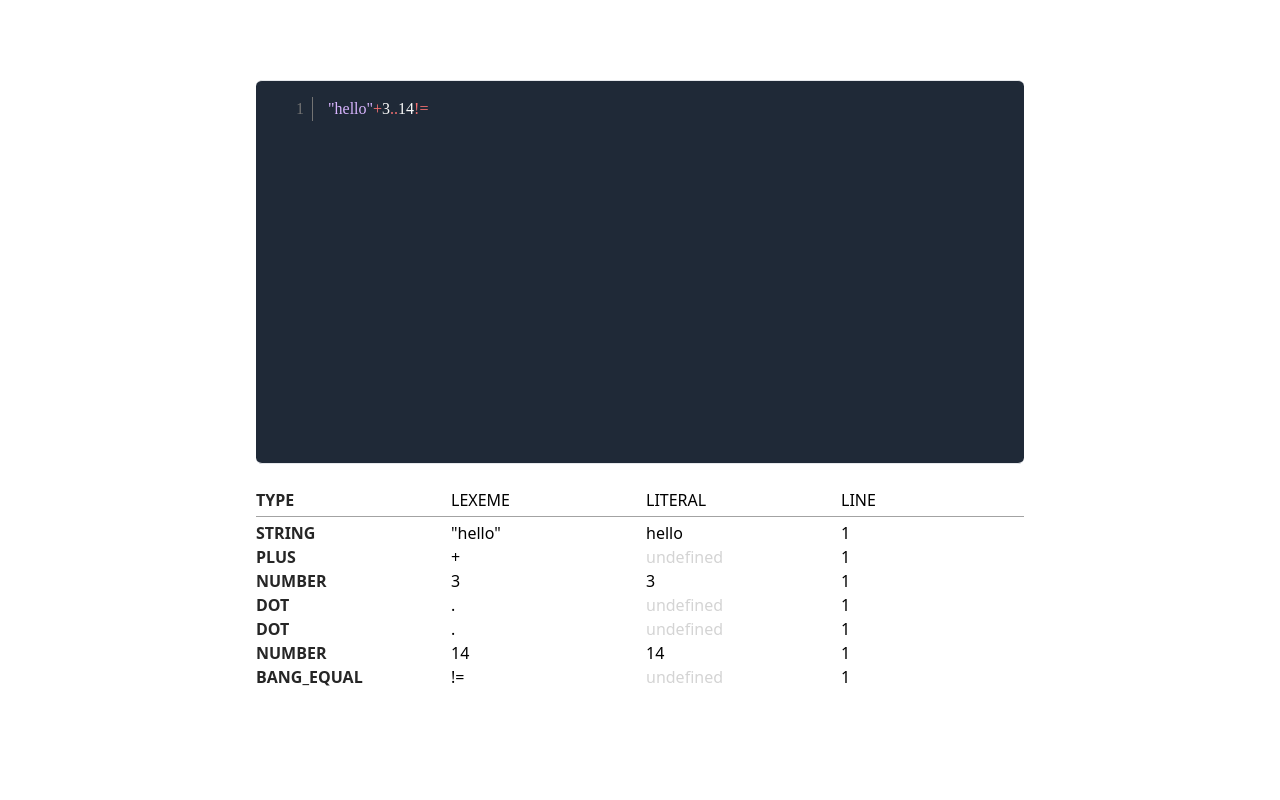
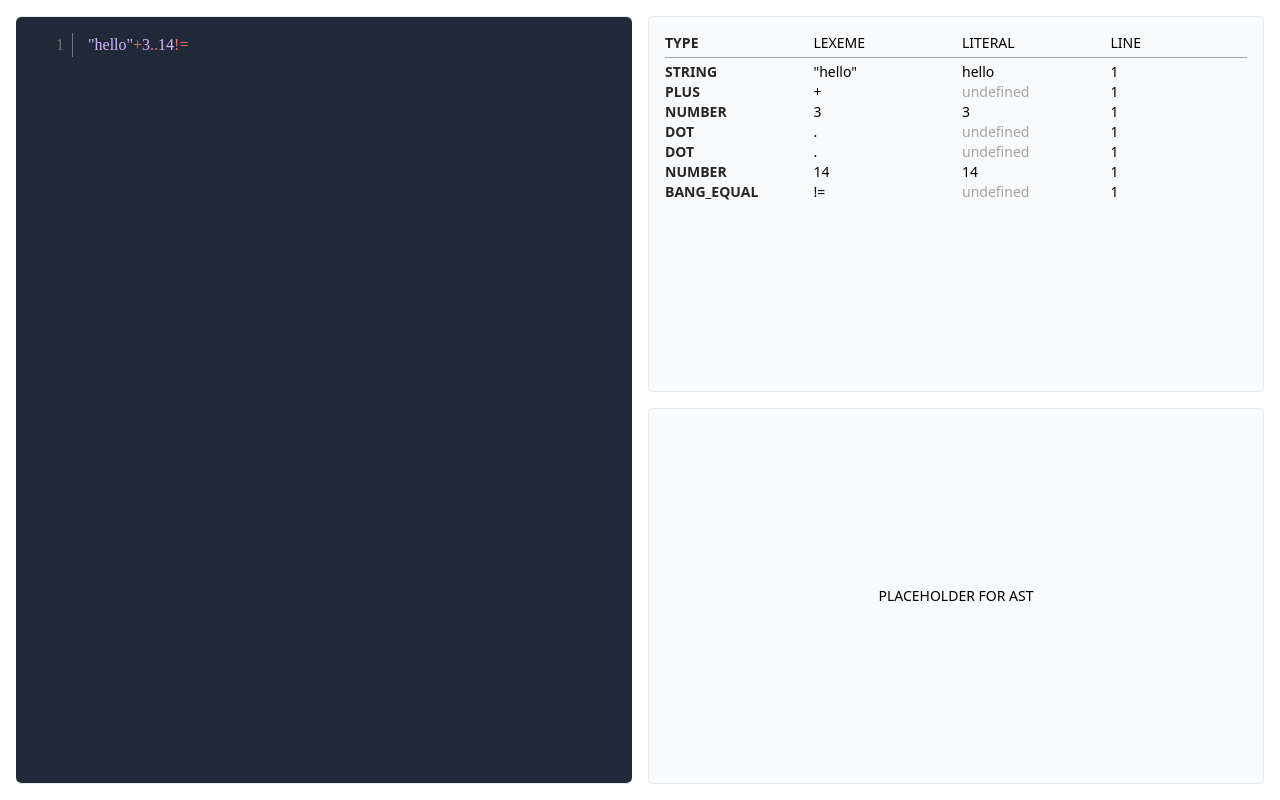
Before and after one commit to chayapatr/boba, a SvelteKit app: page / in a window 1280 px wide. Built offline with nearby package versions, Linux system fonts and the light colour scheme.

Commit message:
fix: string highlighter

```diff
--- a/src/lib/components/Editor.svelte
+++ b/src/lib/components/Editor.svelte
@@ -23,10 +23,10 @@
 		});
 	});
 
-	$: tokens = TEA($source) || [];
+	$: tokens = TEA($source).tokens || [];
 </script>
 
-<div class="mb-2 flex h-full overflow-y-scroll rounded-md border-y bg-gray-800 px-2 py-4 font-mono">
+<div class="flex h-full overflow-y-scroll rounded-md border-y bg-gray-800 py-4 pl-2 pr-4 font-mono">
 	<div class="relative h-full w-full">
 		<div class="relative" bind:this={editor}>
 			{#each beautify(tokens) as line, i}
@@ -53,7 +53,7 @@
 		>
 			<textarea
 				class="h-full w-full overflow-y-hidden break-all bg-transparent font-mono outline-none"
-				style={`color: ${tokens.length <= 0 ? '#bbb' : 'transparent'}; caret-color: #bbb; resize: none`}
+				style={`color: ${tokens.length <= 0 || !TEA($source).success ? '#bbb' : 'transparent'}; caret-color: #bbb; resize: none`}
 				bind:value={$source}
 			></textarea>
 		</div>
--- a/src/lib/index.ts
+++ b/src/lib/index.ts
@@ -55,8 +55,8 @@ const parseToken = (token: Token) => {
     )
         return `<span class="text-red-400">${lexeme}</span>`;
     if (type === 'IDENTIFIER') return `<span class="text-blue-300">${lexeme}</span>`;
-    if (type === 'STRING' || type === 'number')
-        return `<span class="text-purple-300">${lexeme}</span>`;
+    if (type === 'STRING' || type === 'NUMBER')
+        return `<span class="text-purple-300">${lexeme.split("\n").join(`</span><br/><span class="text-purple-300">`)}</span></span>`;
     if (types.cover.includes(type)) return `<span class="text-neutral-300">${lexeme}</span>`;
     if (type === 'NEWLINE') return `<br/>`; // <span style="color: #666">${line + 1} |</span>
     if (type === 'SPACE') return '&nbsp;'.repeat(lexeme.length);
--- a/src/lib/tea/runner.ts
+++ b/src/lib/tea/runner.ts
@@ -2,8 +2,9 @@ import { scan } from "./scanner"
 // import { parse } from "./parser"
 
 export const run = (source: string) => {
-    const tokens = scan(source)
+    const { success, tokens } = scan(source)
     // const ast = parse(tokens)
+
     // return ast
-    return tokens
+    return { success, tokens }
 }
--- a/src/lib/tea/scanner.ts
+++ b/src/lib/tea/scanner.ts
@@ -262,7 +262,13 @@ export const scan = (source: string) => {
     }
     while(!isAtEnd(context.start, context)) {
         const result = scanToken(context)
-        if(!result.success) return panic(context)
+        if(!result.success) {
+            panic(context)
+            return {
+                success: false,
+                tokens
+            }
+        }
         tokens.push(result.token as Token)
         if(typeof result.leap === "number") context.start += result.leap
         else {
@@ -270,5 +276,8 @@ export const scan = (source: string) => {
             context.line += result.leap[1]
         }
     }
-    return tokens
+    return {
+        success: true,
+        tokens
+    }
 }
--- a/src/routes/+page.svelte
+++ b/src/routes/+page.svelte
@@ -4,13 +4,15 @@
 	import { source } from '$lib/store';
 </script>
 
-<div class="mx-auto my-20 flex max-w-3xl flex-col gap-6">
-	<div class="h-96">
+<div class="grid h-[100svh] gap-3 p-3 md:grid-cols-2 md:gap-4 md:p-4">
+	<div class="h-[calc(50svh-0.75rem)] md:h-[calc(100svh-2rem)]">
 		<Editor {source} />
 	</div>
 
-	<ul class="flex flex-col">
-		<!-- {JSON.stringify(TEA(source))} -->
+	<div
+		class="flex h-[calc(50svh-1.5rem)] flex-col gap-3 text-xs md:h-[calc(100vh-2rem)] md:gap-4 md:text-sm"
+	>
+		<ul class="flex h-1/2 flex-col overflow-y-scroll rounded-md border bg-gray-50 p-4">
 			<li class="mb-1 grid grid-cols-4 gap-3">
 				<div class="font-semibold text-neutral-800">TYPE</div>
 				<div>LEXEME</div>
@@ -18,13 +20,17 @@
 				<div>LINE</div>
 			</li>
 			<div class="mb-1 w-full border-t border-neutral-400"></div>
-		{#each TEA($source) || [] as token}
+			{#each TEA($source).tokens || [] as token}
 				<li class="grid grid-cols-4 gap-3">
 					<div class="font-semibold text-neutral-800">{token.type}</div>
-				<div>{token.lexeme}</div>
-				<div class={`${token.literal ?? 'text-neutral-300'}`}>{token.literal}</div>
+					<div class="w-full overflow-x-clip">{token.lexeme}</div>
+					<div class={`${token.literal ?? 'text-neutral-400'}`}>{token.literal}</div>
 					<div>{token.line}</div>
 				</li>
 			{/each}
 		</ul>
+		<div class="flex h-1/2 items-center justify-center rounded-md border bg-gray-50">
+			PLACEHOLDER FOR AST
 		</div>
+	</div>
+</div>
```
Lines whose indentation alone changed are shown as unchanged.
